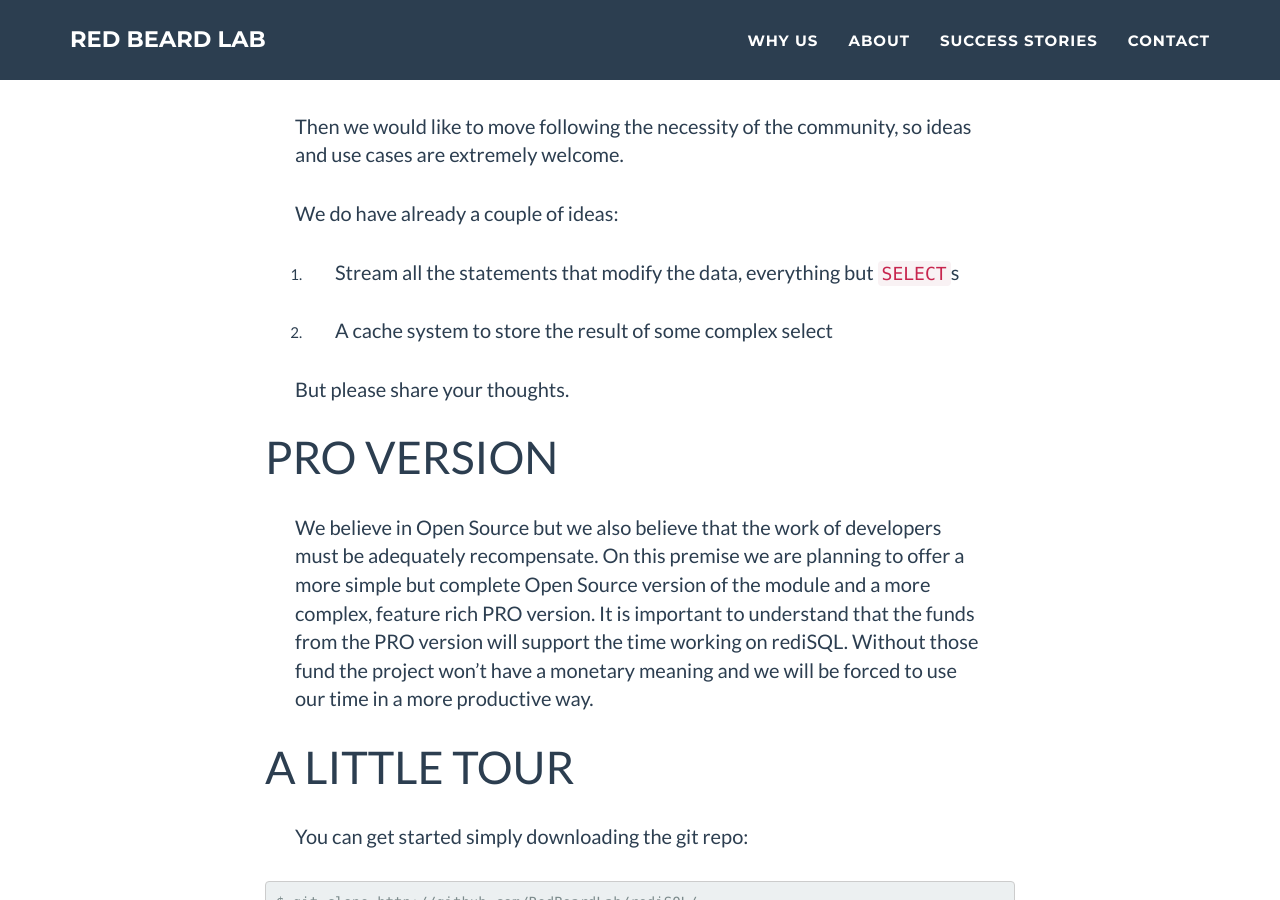
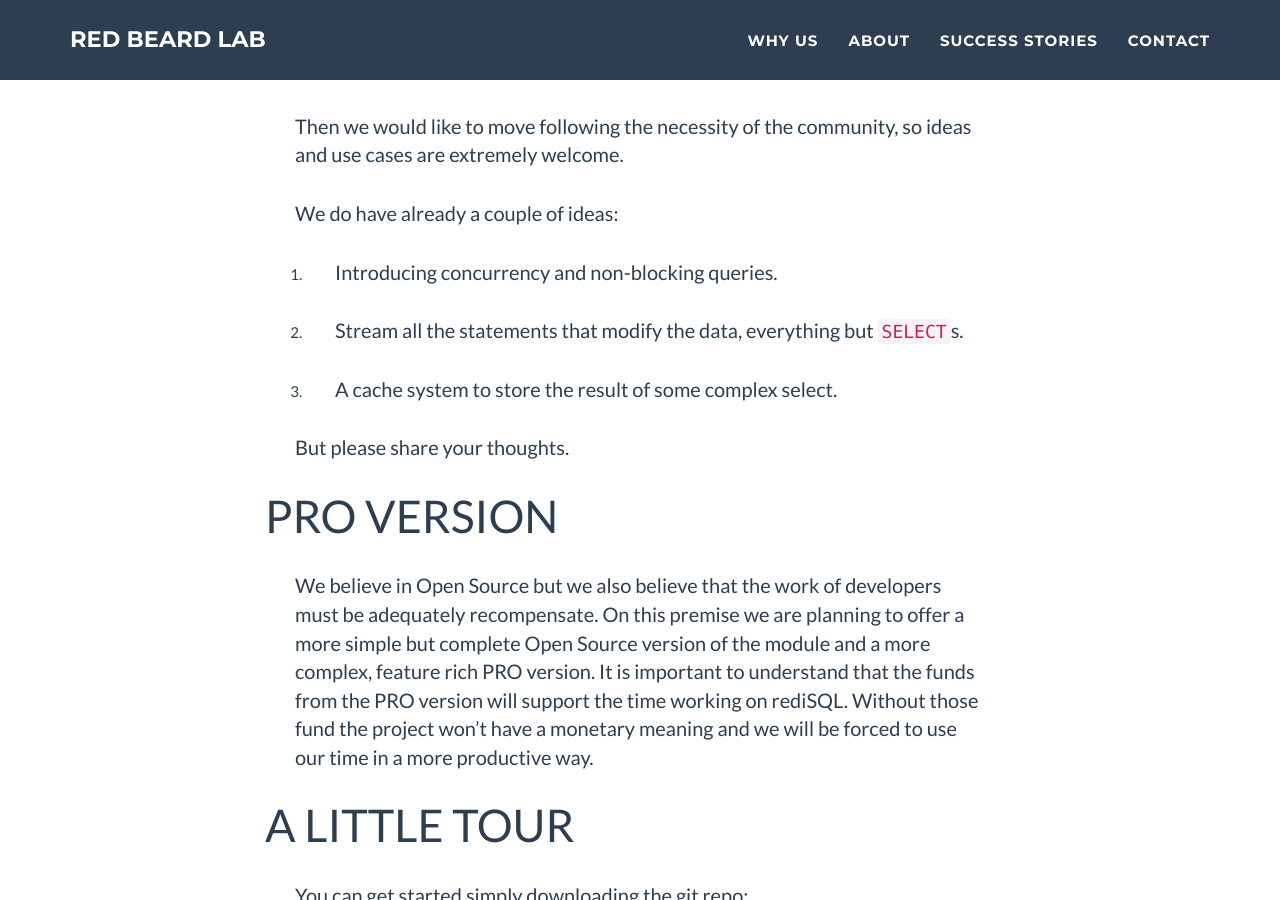
Before and after one commit to RedBeardLab/redbeardlab.github.io, a Jekyll site: the page built from _posts/2016-12-13-redisql.md, in a window 1280 px wide and 900 px high, scrolled down 2664 px. Built offline with Jekyll 4.4.1, drawn with Linux system fonts in a browser that asks for light colours.

Commit message:
add ideas

```diff
--- a/_posts/2016-12-13-redisql.md
+++ b/_posts/2016-12-13-redisql.md
@@ -65,9 +65,11 @@ Then we would like to move following the necessity of the community, so ideas an
 
 We do have already a couple of ideas:
 
-1. Stream all the statements that modify the data, everything but `SELECT`s
+1. Introducing concurrency and non-blocking queries.
 
-2. A cache system to store the result of some complex select
+2. Stream all the statements that modify the data, everything but `SELECT`s.
+
+3. A cache system to store the result of some complex select.
 
 But please share your thoughts.
 
```
